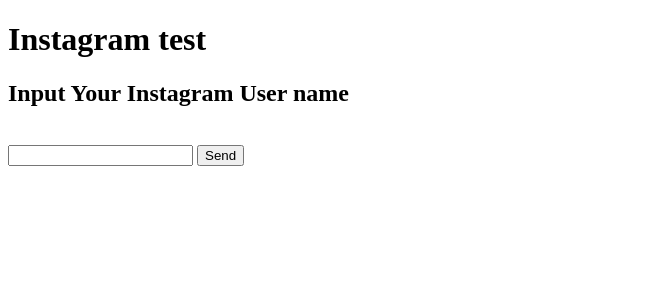
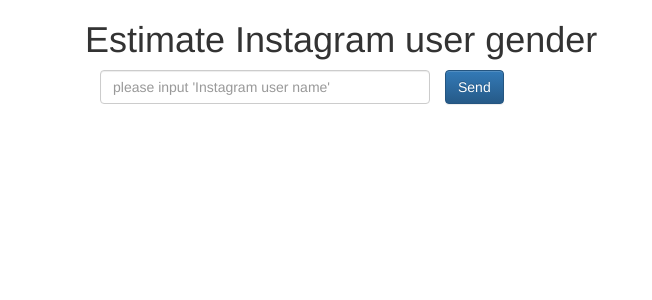
Before and after one commit to yiori-s/fit_instagram_gender, a Flask app: page / in a window 1280 px wide. Shown: the top 300 px of the page, without its empty margins (0-652 px from the left). Run offline with Flask 2, Linux system fonts and the light colour scheme; parts of the project's set-up code (start-up, migrations or seed data) failed here and were passed over; some libraries are stand-ins or nearby versions.

Commit message:
make clf/clf.pkl

```diff
--- a/api.py
+++ b/api.py
@@ -20,7 +20,6 @@
 
     def user_id(self, user_name):
         url = URL_ROOT + "users/search?q={0}&access_token={1}".format(user_name, self.access_token)
-
         r = requests.get(url)
         result = r.json()
         user_id = None
@@ -71,6 +70,13 @@
 
         return user
 
+    def profile_image(self, user_id):
+        url = URL_ROOT + "users/{0}?access_token={1}".format(user_id, self.access_token)
+        r = requests.get(url)
+        result = r.json()
+        profile_image = result["data"]["profile_picture"]
+        return profile_image
+
 
 class Alchemy():
 
--- a/instagram_collector.py
+++ b/instagram_collector.py
@@ -67,7 +67,7 @@
         else:
             get_users.append(f_user)
 
-    get_users = get_users[0:2]
+    get_users = get_users[0:40]
     # following_users = following_users[0:40]
 
     userinfo_list = userinfo_list(api, get_users)
--- a/main.py
+++ b/main.py
@@ -1,7 +1,9 @@
 from flask import Flask, render_template, request
 from settings import instgram_access_token
-from instagram_collector import InstagramAPI, Alchemy
-from alchemyapi.alchemyapi import AlchemyAPI
+from api import InstagramAPI, Alchemy
+import pandas as pd
+from sklearn import datasets
+from sklearn.externals import joblib
 
 app = Flask(__name__)
 
@@ -11,13 +13,26 @@
         insta = InstagramAPI(access_token=instgram_access_token)
         user_name = request.form['message']
         user_id = insta.user_id(user_name=user_name)
-        user = {'user_name':user_name, 'user_is':user_id}
-        user = insta.user_info(user=user)
+        profile_image = insta.profile_image(user_id)
+        user = {'user_name': user_name, 'user_id': user_id, 'image': profile_image}
+        user_summery = insta.user_info(user=user)
+        test = {'nail': 0, 'hair': 0, 'person': 0, 'sport': 0, 'food': 0, 'night': 0, 'coffee': 0,
+                'wedding': 0, 'cake': 0, 'beer': 0, 'dog': 0, 'animal': 0, 'tree': 0, 'blossom': 0,
+                'cat': 0, 'flower': 0, 'sky': 0, 'nature': 0, 'cherry': 0, "user_name": "test", "user_id": "test"}
+        X = pd.DataFrame([user_summery, test]).fillna(0)
+        X['animal'] = X['animal']+X['dog']+X['cat']
+        X['cosme'] = X['hair']+X['nail']
+        X['nature'] = X['nature']+X['sky']+X['flower']+X['tree']+X['blossom']+X['cherry']
+        X = X[X['user_name'] == user_name]
+        X = X[['person', 'sport', 'food', 'night', 'coffee', 'wedding', 'cake', 'beer', 'animal', 'nature', 'cosme']]
+        user_vec = X.values.tolist()[0]
+        clf = joblib.load('clf/clf.pkl')
+        result = clf.predict(user_vec)
 
-        return render_template('index.html', title="Your gender?", method=request.method, body="Your Instagram data", userinfo=user)
+        return render_template('index.html', title="Your gender?", method=request.method, userinfo=user_summery, result=result)
     else:
-        return render_template('index.html', title="Your gender?", method=request.method, body="Input Your Instagram User name", userinfo="[{}]")
+        return render_template('index.html', title="Your gender?", method=request.method)
 
 
 if __name__ == "__main__":
-    app.run(debug=True)
+    app.run(debug=True, port=5000)
--- a/templates/index.html
+++ b/templates/index.html
@@ -1,24 +1,60 @@
 {% extends "layout.html" %}
 {% block body %}
-<h1>Instagram test</h1>
-<h2> {{ body }} </h2>
+<body role="document">
+<div class="container theme-showcase" role="main">
+<div class="col-md-6">
+<h1>Estimate Instagram user gender</h1>
+<form method="post" action="/">
+    <div class="col-md-8">
+	    <input type="text" class="form-control" name="message" placeholder="please input 'Instagram user name'">
+    </div>
+	<input type="submit" value="Send" class="btn btn-primary">
+</form>
 
 {% if method == "POST" %}
-	<ul class="entries">
-	{% for info in userinfo %}
-			<h2>User Name:</h2>{{ info['user_naem'] }} </br>
-			<h2>Image:</h2><img src = "{{ entry['url'] }}" ></br>
-            <h2>Tag score:</h2>{{ entry['caption'] }} </br>
-
-			<h2>Tag:</h2>{{ entry['tag'] }}</br>
+    <div class="col-md-12">
+    <h1>Your data</h1>
+    <div class="pull-left">
+        <h2>User Name : {{ userinfo['user_name'] }}</h2>
+        <h2>Estimated :
+            {% if result == 1 %}
+                <mark>male</mark>
+            {% else %}
+                <mark>female</mark>
+            {% endif %}
+        </h2>
+    </div>
+    <div class="pull-right">
+        <img src = "{{ userinfo['image'] }}" >
+    </div></div>
+    <div class="col-md-12">
+    <h2>Your features : </h2>
+    <div class="col-md-12">
+    <table class="table">
+        <thead>
+            <tr>
+                <th>Tag name</th>
+                <th>Score</th>
+            </tr>
+        </thead>
+        <tbody>
+    {% for info in userinfo %}
+        {% if info == "user_id" %}
+        {% elif info == "user_name" %}
+        {% elif info == "image" %}
+        {% else %}
+            <tr>
+                <td>{{ info }}</td>
+                <td>{{ userinfo[info] }}</td>
+            </tr>
+        {% endif %}
 	{% endfor %}
-	</ul>
-
-{% else %}
-	</br>
+        </tbody>
+    </table>
+	</div>
+    </div>
 {% endif %}
-<form method="post" action="/">
-	<input type="text" name="message">
-	<input type="submit" value="Send">
-</form>
+</div>
+</div>
+</body>
 {% endblock %}
--- a/templates/layout.html
+++ b/templates/layout.html
@@ -1,6 +1,14 @@
 <!DOCTYPE html>
 <html lang="ja">
 <head>
+    <!-- Latest compiled and minified CSS -->
+    <link rel="stylesheet" href="https://maxcdn.bootstrapcdn.com/bootstrap/3.3.4/css/bootstrap.min.css">
+
+    <!-- Optional theme -->
+    <link rel="stylesheet" href="https://maxcdn.bootstrapcdn.com/bootstrap/3.3.4/css/bootstrap-theme.min.css">
+
+    <!-- Latest compiled and minified JavaScript -->
+    <script src="https://maxcdn.bootstrapcdn.com/bootstrap/3.3.4/js/bootstrap.min.js"></script>
     <meta http-equiv="Content-Type" content="text/html; charset=utf-8">
     <title>{{ title }}</title>
 </head>
```
Also changed, not shown: 8 other files.
